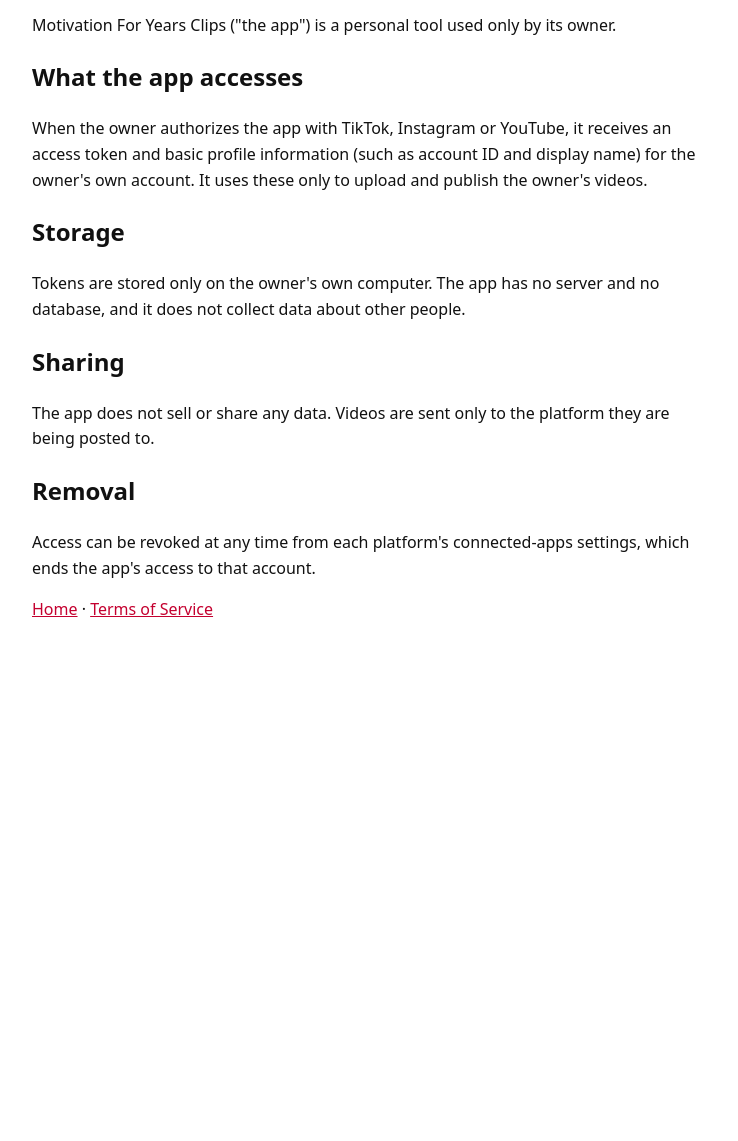
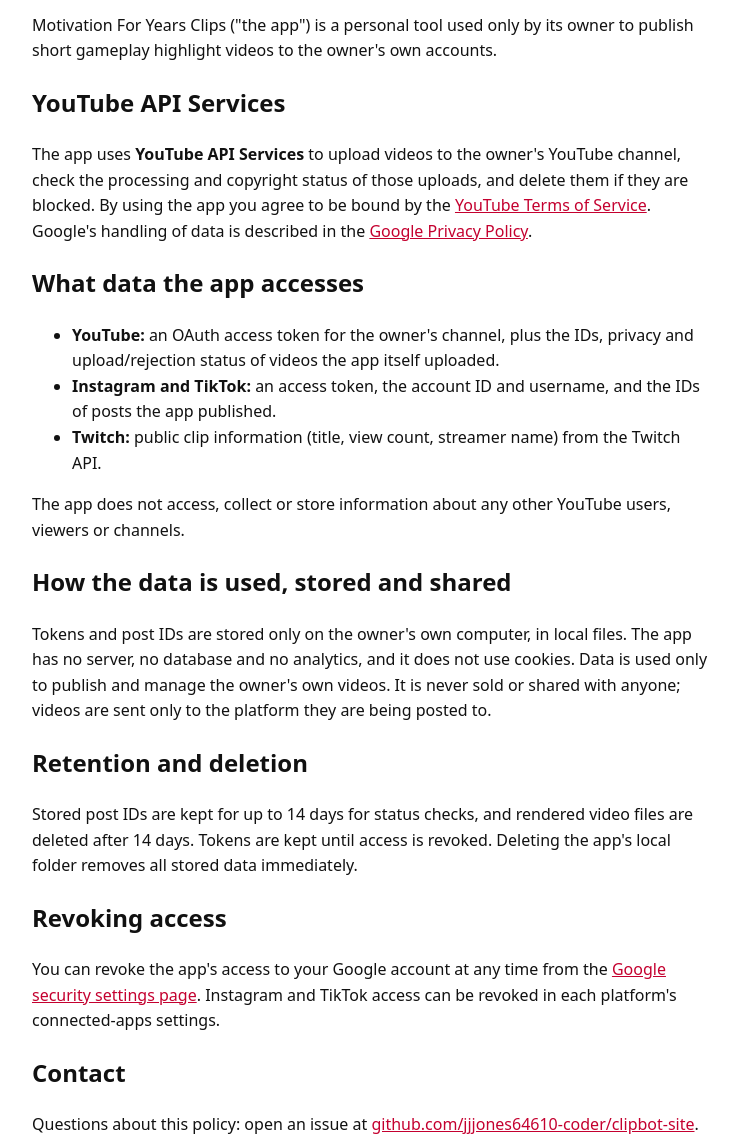
Before and after one commit to jjjones64610-coder/clipbot-site, a plain HTML site: page privacy.html in a window 1280 px wide. Shown: the part 127-1268 px from the top of the page, without its empty margins (268-1006 px from the left). Before the commit the page ends 800 px from the top, so only its background shows below. Drawn offline with Linux system fonts and the light colour scheme.

Commit message:
Add YouTube API Services sections to privacy and terms

```diff
--- a/privacy.html
+++ b/privacy.html
@@ -12,15 +12,31 @@
 <body>
 <h1>Privacy Policy</h1>
 <p><em>Last updated: November 18, 2026</em></p>
-<p>Motivation For Years Clips ("the app") is a personal tool used only by its owner.</p>
-<h2>What the app accesses</h2>
-<p>When the owner authorizes the app with TikTok, Instagram or YouTube, it receives an access token and basic profile information (such as account ID and display name) for the owner's own account. It uses these only to upload and publish the owner's videos.</p>
-<h2>Storage</h2>
-<p>Tokens are stored only on the owner's own computer. The app has no server and no database, and it does not collect data about other people.</p>
-<h2>Sharing</h2>
-<p>The app does not sell or share any data. Videos are sent only to the platform they are being posted to.</p>
-<h2>Removal</h2>
-<p>Access can be revoked at any time from each platform's connected-apps settings, which ends the app's access to that account.</p>
+<p>Motivation For Years Clips ("the app") is a personal tool used only by its owner to publish short gameplay highlight videos to the owner's own accounts.</p>
+
+<h2>YouTube API Services</h2>
+<p>The app uses <strong>YouTube API Services</strong> to upload videos to the owner's YouTube channel, check the processing and copyright status of those uploads, and delete them if they are blocked. By using the app you agree to be bound by the <a href="https://www.youtube.com/t/terms">YouTube Terms of Service</a>. Google's handling of data is described in the <a href="http://www.google.com/policies/privacy">Google Privacy Policy</a>.</p>
+
+<h2>What data the app accesses</h2>
+<ul>
+  <li><strong>YouTube:</strong> an OAuth access token for the owner's channel, plus the IDs, privacy and upload/rejection status of videos the app itself uploaded.</li>
+  <li><strong>Instagram and TikTok:</strong> an access token, the account ID and username, and the IDs of posts the app published.</li>
+  <li><strong>Twitch:</strong> public clip information (title, view count, streamer name) from the Twitch API.</li>
+</ul>
+<p>The app does not access, collect or store information about any other YouTube users, viewers or channels.</p>
+
+<h2>How the data is used, stored and shared</h2>
+<p>Tokens and post IDs are stored only on the owner's own computer, in local files. The app has no server, no database and no analytics, and it does not use cookies. Data is used only to publish and manage the owner's own videos. It is never sold or shared with anyone; videos are sent only to the platform they are being posted to.</p>
+
+<h2>Retention and deletion</h2>
+<p>Stored post IDs are kept for up to 14 days for status checks, and rendered video files are deleted after 14 days. Tokens are kept until access is revoked. Deleting the app's local folder removes all stored data immediately.</p>
+
+<h2>Revoking access</h2>
+<p>You can revoke the app's access to your Google account at any time from the <a href="https://security.google.com/settings/security/permissions">Google security settings page</a>. Instagram and TikTok access can be revoked in each platform's connected-apps settings.</p>
+
+<h2>Contact</h2>
+<p>Questions about this policy: open an issue at <a href="https://github.com/jjjones64610-coder/clipbot-site/issues">github.com/jjjones64610-coder/clipbot-site</a>.</p>
+
 <p><a href="index.html">Home</a> · <a href="terms.html">Terms of Service</a></p>
 </body>
 </html>
```
Also changed, not shown: index.html (+14 -5 lines), terms.html (+9 -2 lines).
